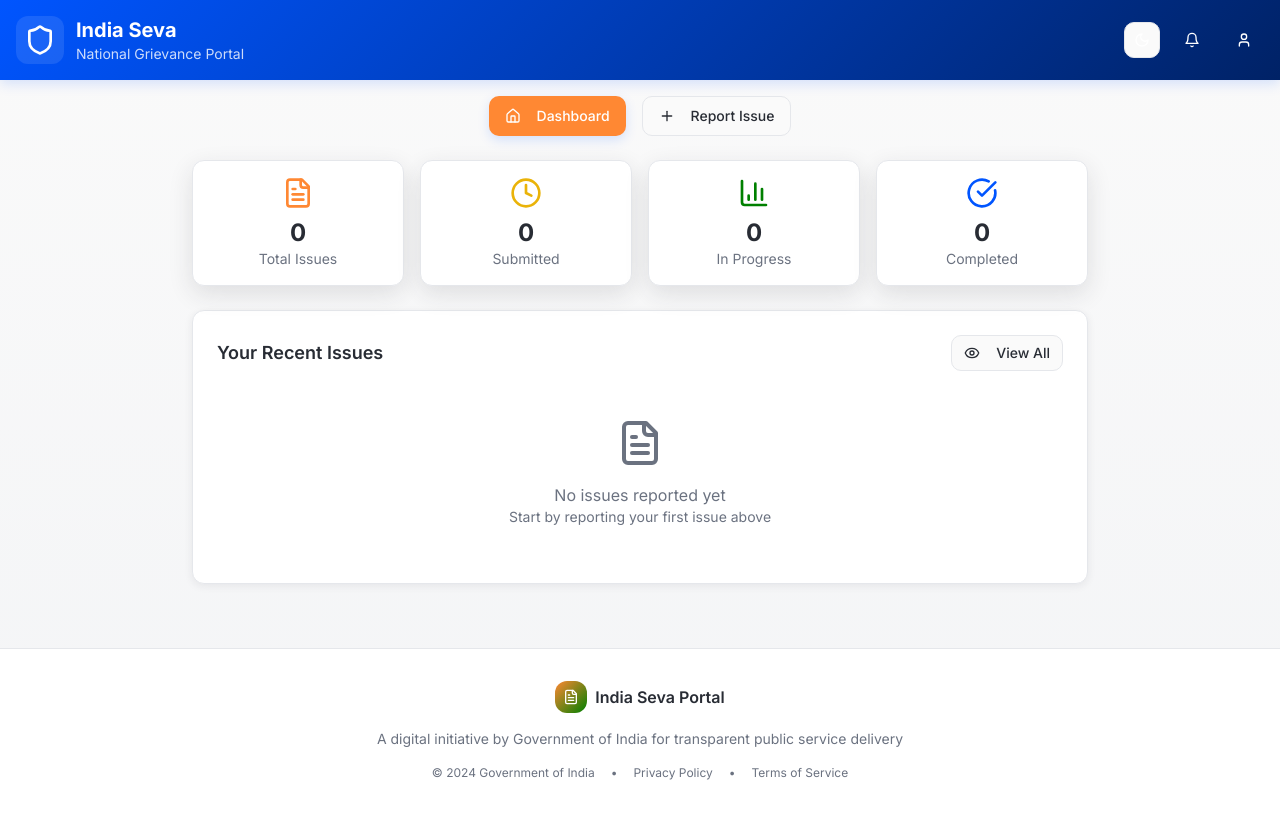
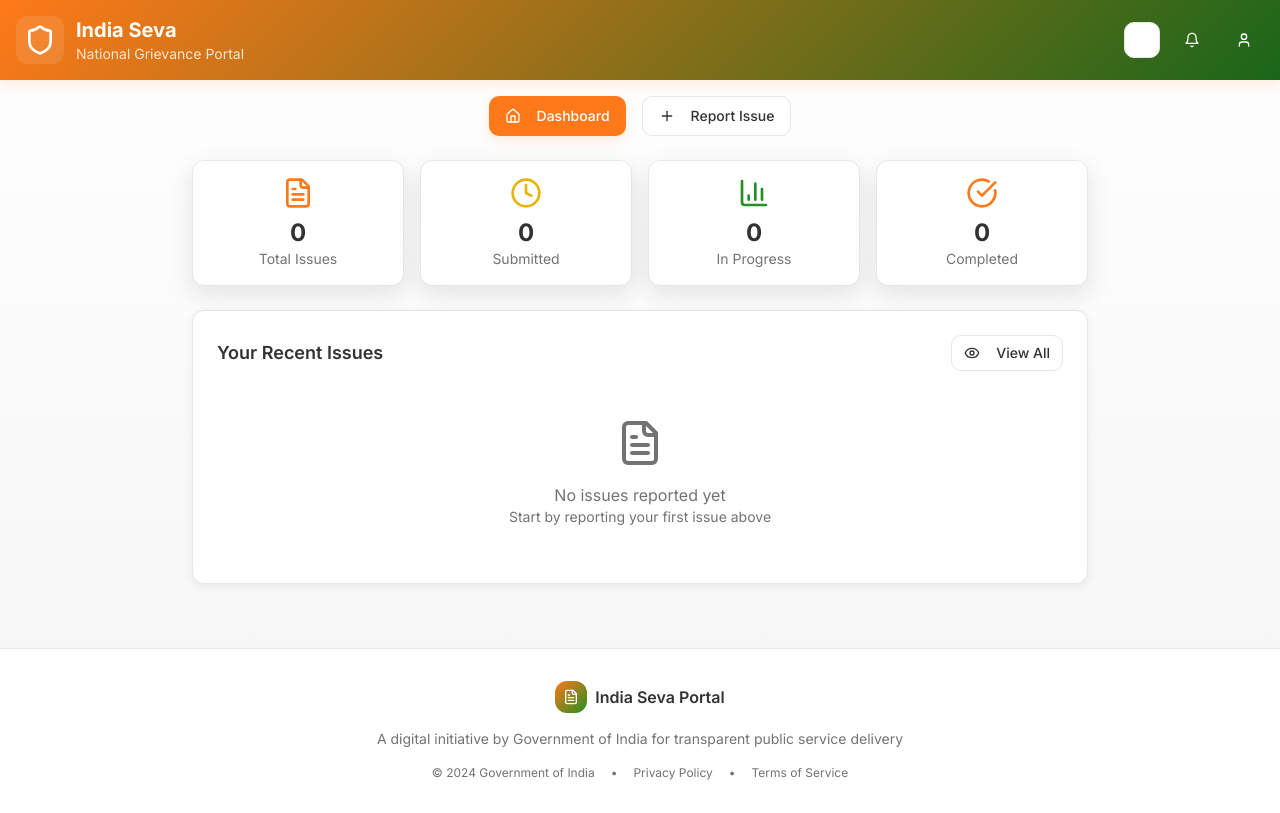
Before and after one commit to nitinjakhar/india-seva-portal, a React (Vite) app: page / in a window 1280 px wide. Built offline with nearby package versions, Linux system fonts and the light colour scheme; the HTML template or start-up script is replaced by a standard one.

Commit message:
Update color scheme

```diff
--- a/src/index.css
+++ b/src/index.css
@@ -8,55 +8,55 @@
 
 @layer base {
   :root {
-    /* India National Colors */
-    --india-saffron: 25 100% 60%; /* #FF9933 */
-    --india-green: 120 100% 25%; /* #008000 */
-    --india-blue: 220 100% 50%; /* #0066FF */
-    --india-navy: 220 100% 20%; /* #003366 */
+    /* Light Mode Colors - Orange + Green + White */
+    --india-saffron: 25 100% 55%; /* Orange */
+    --india-green: 120 60% 35%; /* Green */
+    --india-blue: 25 100% 55%; /* Orange for government */
+    --india-navy: 120 60% 25%; /* Darker Green */
 
-    /* Semantic Government Colors */
-    --background: 0 0% 98%;
-    --foreground: 220 13% 18%;
+    /* Light Mode Semantic Colors */
+    --background: 0 0% 100%; /* Pure White */
+    --foreground: 0 0% 20%; /* Dark text */
 
-    --card: 0 0% 100%;
-    --card-foreground: 220 13% 18%;
+    --card: 0 0% 100%; /* White cards */
+    --card-foreground: 0 0% 20%;
 
     --popover: 0 0% 100%;
-    --popover-foreground: 220 13% 18%;
+    --popover-foreground: 0 0% 20%;
 
-    --primary: 25 100% 60%; /* India Saffron */
+    --primary: 25 100% 55%; /* Orange */
     --primary-foreground: 0 0% 100%;
 
-    --secondary: 220 14% 96%;
-    --secondary-foreground: 220 13% 18%;
+    --secondary: 0 0% 96%; /* Light gray */
+    --secondary-foreground: 0 0% 20%;
 
-    --muted: 220 14% 96%;
-    --muted-foreground: 220 8.9% 46.1%;
+    --muted: 0 0% 96%;
+    --muted-foreground: 0 0% 45%;
 
-    --accent: 120 100% 25%; /* India Green */
+    --accent: 120 60% 35%; /* Green */
     --accent-foreground: 0 0% 100%;
 
-    --government: 220 100% 50%; /* India Blue */
+    --government: 25 100% 55%; /* Orange */
     --government-foreground: 0 0% 100%;
 
-    --destructive: 0 84.2% 60.2%;
+    --destructive: 0 84% 60%;
     --destructive-foreground: 0 0% 100%;
 
-    --border: 220 13% 91%;
-    --input: 220 13% 91%;
-    --ring: 25 100% 60%;
+    --border: 0 0% 90%;
+    --input: 0 0% 90%;
+    --ring: 25 100% 55%;
 
     --radius: 0.75rem;
 
-    /* India National Gradients */
+    /* Light Mode Gradients */
     --gradient-primary: linear-gradient(135deg, hsl(var(--primary)), hsl(var(--accent)));
     --gradient-government: linear-gradient(135deg, hsl(var(--government)), hsl(var(--india-navy)));
     --gradient-subtle: linear-gradient(180deg, hsl(var(--background)), hsl(var(--muted)));
 
-    /* Government Shadows */
+    /* Light Mode Shadows */
     --shadow-government: 0 4px 12px hsl(var(--government) / 0.15);
-    --shadow-card: 0 2px 8px hsl(220 13% 18% / 0.08);
-    --shadow-elevated: 0 8px 24px hsl(220 13% 18% / 0.12);
+    --shadow-card: 0 2px 8px hsl(0 0% 20% / 0.08);
+    --shadow-elevated: 0 8px 24px hsl(0 0% 20% / 0.12);
 
     /* Animations */
     --transition-smooth: all 0.3s cubic-bezier(0.4, 0, 0.2, 1);
@@ -80,50 +80,56 @@
   }
 
   .dark {
-    /* Cream background for dark mode */
-    --background: 48 15% 88%; /* Cream color */
-    --foreground: 220 13% 18%; /* Dark text for good contrast */
+    /* Dark Mode - Cream background with Forest Green + Golden Yellow */
+    --background: 45 20% 85%; /* Cream background */
+    --foreground: 120 25% 15%; /* Dark forest green text */
 
-    --card: 48 20% 92%; /* Slightly lighter cream for cards */
-    --card-foreground: 220 13% 18%;
+    --card: 45 25% 88%; /* Lighter cream for cards */
+    --card-foreground: 120 25% 15%;
 
-    --popover: 48 20% 92%;
-    --popover-foreground: 220 13% 18%;
+    --popover: 45 25% 88%;
+    --popover-foreground: 120 25% 15%;
 
-    /* Keep India colors prominent in dark mode */
-    --primary: 25 100% 60%; /* India Saffron */
-    --primary-foreground: 0 0% 100%;
+    --primary: 50 95% 55%; /* Golden Yellow */
+    --primary-foreground: 120 25% 15%; /* Dark forest green text */
 
-    --secondary: 48 10% 82%; /* Muted cream */
-    --secondary-foreground: 220 13% 18%;
+    --secondary: 45 15% 78%; /* Muted cream */
+    --secondary-foreground: 120 25% 15%;
 
-    --muted: 48 10% 82%;
-    --muted-foreground: 220 8.9% 46.1%;
+    --muted: 45 15% 78%;
+    --muted-foreground: 120 20% 35%;
 
-    --accent: 120 100% 25%; /* India Green */
-    --accent-foreground: 0 0% 100%;
+    --accent: 120 60% 25%; /* Forest Green */
+    --accent-foreground: 45 20% 85%; /* Cream text */
 
-    --government: 220 100% 50%; /* India Blue */
-    --government-foreground: 0 0% 100%;
+    --government: 50 95% 55%; /* Golden Yellow */
+    --government-foreground: 120 25% 15%;
 
-    --destructive: 0 84.2% 60.2%;
-    --destructive-foreground: 0 0% 100%;
+    --destructive: 0 84% 60%;
+    --destructive-foreground: 45 20% 85%;
 
-    --border: 48 8% 78%; /* Subtle cream border */
-    --input: 48 8% 78%;
-    --ring: 25 100% 60%;
+    --border: 45 12% 72%; /* Subtle cream border */
+    --input: 45 12% 72%;
+    --ring: 50 95% 55%;
 
-    /* Update gradients for cream theme */
+    /* Dark Mode Gradients */
+    --gradient-primary: linear-gradient(135deg, hsl(var(--primary)), hsl(var(--accent)));
+    --gradient-government: linear-gradient(135deg, hsl(var(--government)), hsl(var(--accent)));
     --gradient-subtle: linear-gradient(180deg, hsl(var(--background)), hsl(var(--muted)));
 
-    --sidebar-background: 48 12% 85%;
-    --sidebar-foreground: 220 13% 18%;
-    --sidebar-primary: 25 100% 60%;
-    --sidebar-primary-foreground: 0 0% 100%;
-    --sidebar-accent: 48 8% 80%;
-    --sidebar-accent-foreground: 220 13% 18%;
-    --sidebar-border: 48 8% 78%;
-    --sidebar-ring: 25 100% 60%;
+    /* Dark Mode Shadows */
+    --shadow-government: 0 4px 12px hsl(var(--government) / 0.15);
+    --shadow-card: 0 2px 8px hsl(120 25% 15% / 0.08);
+    --shadow-elevated: 0 8px 24px hsl(120 25% 15% / 0.12);
+
+    --sidebar-background: 45 18% 80%;
+    --sidebar-foreground: 120 25% 15%;
+    --sidebar-primary: 50 95% 55%;
+    --sidebar-primary-foreground: 120 25% 15%;
+    --sidebar-accent: 45 12% 75%;
+    --sidebar-accent-foreground: 120 25% 15%;
+    --sidebar-border: 45 12% 72%;
+    --sidebar-ring: 50 95% 55%;
   }
 }
 
```
